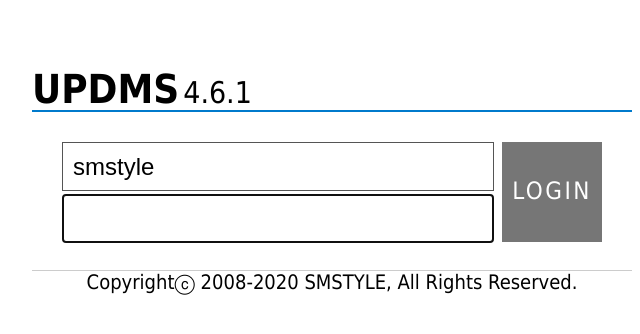
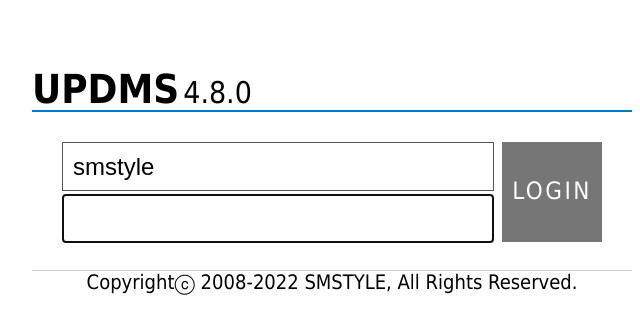
Before and after one commit to relic4160/mUPDMS, a plain HTML site: page index.html in a window 1280 px wide. Shown: the full height of the page, 308-948 px from the left. Drawn offline with Linux system fonts and the light colour scheme.

```diff
--- a/index.html
+++ b/index.html
@@ -45,13 +45,13 @@
 <body>
 <form name="form1" action="default.html" id="form1">
 <div id="login_wrap">
-	<div class="logo">UPDMS<span class="ver">4.6.1</span></div>
+	<div class="logo">UPDMS<span class="ver">4.8.0</span></div>
 	<div id="login_box">
 		<a id="login_btn" onclick="return chkLogin();">LOGIN</a>
 		<input id="txt_id" type="text" name="txt_id" value="smstyle" class="login_input" onkeydown="if (event.keyCode == 13) { chkLogin(); }" />
 		<input id="txt_pw" type="password" name="txt_pw" class="login_input" onkeydown="if (event.keyCode == 13) { chkLogin(); }" placeholder="Password" autofocus />
 	</div>
-	<div id="login_copyright">Copyrightⓒ 2008-2020 SMSTYLE, All Rights Reserved.</div>
+	<div id="login_copyright">Copyrightⓒ 2008-2022 SMSTYLE, All Rights Reserved.</div>
 </div>
 </form>
 </body>
```
